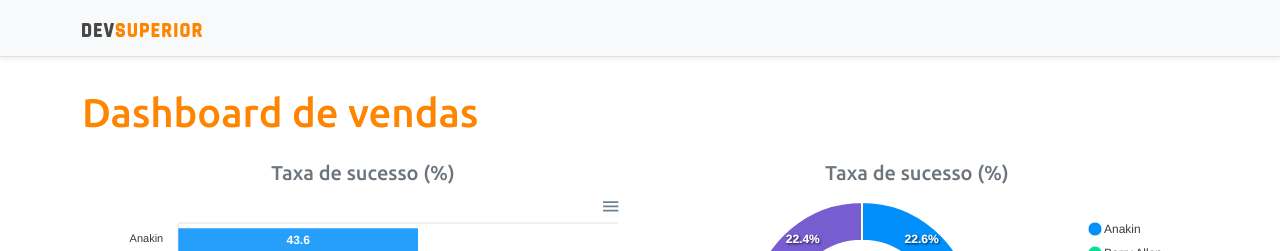
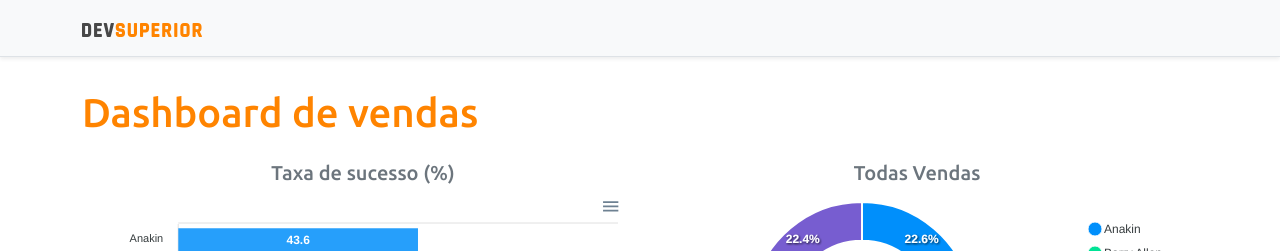
Before and after one commit to RianC4rl0s/projeto-sds4, a React (Create React App) app in the folder frontend/: page / in a window 1280 px wide. Shown: the top 251 px of the page. Built offline with nearby package versions, Linux system fonts and the light colour scheme.

Commit message:
trocando nome em h5 do app

```diff
--- a/frontend/src/App.tsx
+++ b/frontend/src/App.tsx
@@ -16,7 +16,7 @@ function App() {
               <BarChart/>
           </div>
           <div className="col-sm-6">
-          <h5 className="text-center text-secondary">Taxa de sucesso (%)</h5>
+          <h5 className="text-center text-secondary">Todas Vendas</h5>
              <DonutChart/>
           </div>
         </div>
```
